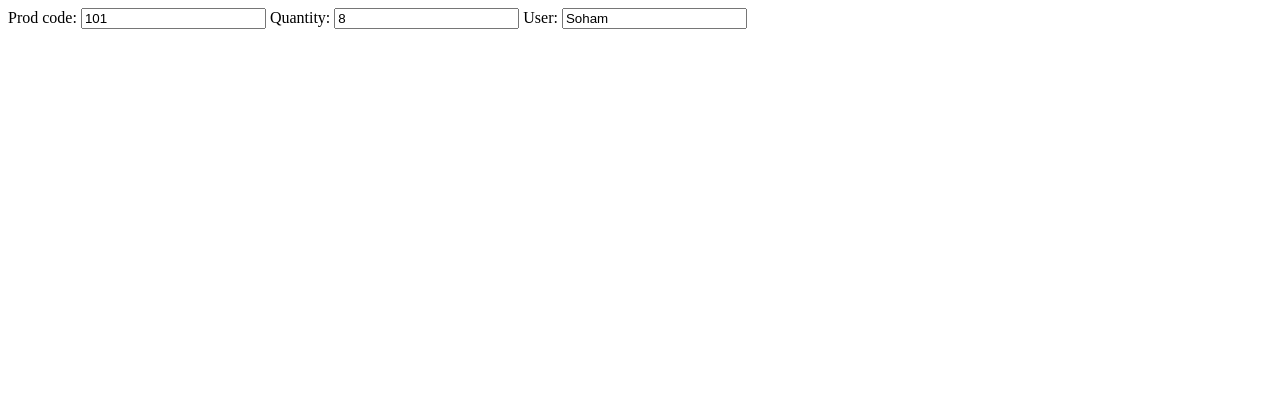
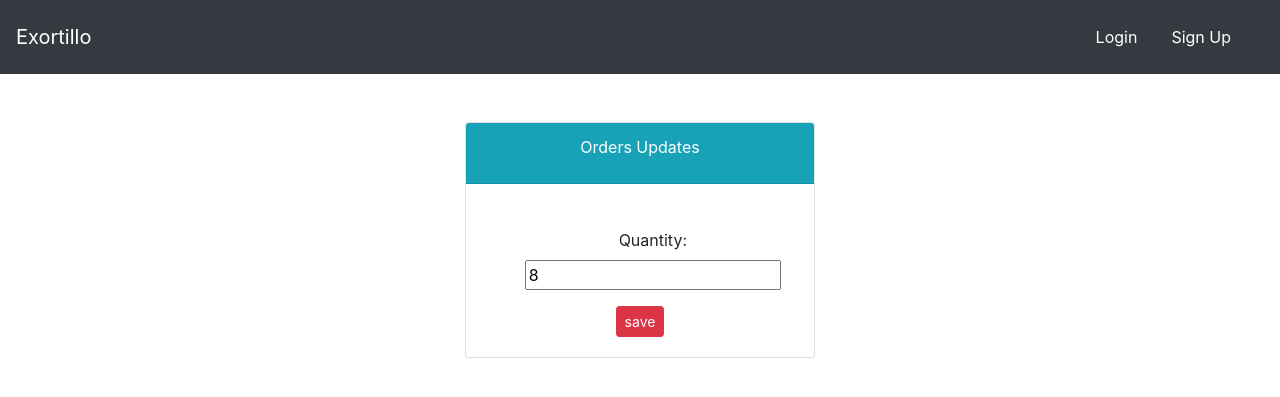
Before and after one commit to sheshmaninigam/Mani, a Django app: page /users/upd_orders/1/1/ in a window 1280 px wide. Shown: the top 397 px of the page. Run offline with Django 4.2, Linux system fonts and the light colour scheme; data comes from the database, SQL or seed files in the repository; both versions use the stored data as it was after the commit.

Commit message:
commit:83

```diff
--- a/users/forms.py
+++ b/users/forms.py
@@ -16,4 +16,4 @@ class RegisterForm(UserCreationForm):
 class CusOrdersUpd(forms.ModelForm):
     class Meta:
         model = CusOrders
-        fields = ["order_id","prod_code","quantity","user"]
+        fields = ["quantity"]
--- a/users/templates/users/orders_upd.html
+++ b/users/templates/users/orders_upd.html
@@ -1 +1,29 @@
-{{ form }}
+{% extends "food/base.html" %}
+
+{% block body %}
+<div class="container" style="text-align: center;">
+    <div class="row">
+        <div class="col-md-4 offset-md-4">
+            <div class="card">
+                <div class="card-header text-white bg-info">
+                    <div class="card-title">
+                        Orders Updates
+                    </div>
+                </div>
+                <div class="card-body">
+                    <form method="Post">
+                        {% csrf_token %}
+
+                        <br><label class="offset-md-1">Quantity: </label><br>
+                        <p class="offset-md-1">{{ form.quantity }}</p>
+
+                        <button  class="btn btn-danger btn-sm" type="submit">save</button>
+                    </form>
+                </div>
+                </div>
+            </div>
+        </div>
+    </div>
+</div>
+
+{% endblock %}
--- a/users/views.py
+++ b/users/views.py
@@ -102,8 +102,13 @@ def update_orders(request,id,upd_order_id):
     context={
         "form":form
     }
-    if form.is_valid():
+    if request.method == "POST":
+        form.instance.order_id = coo.order_id
+        form.instance.prod_code = coo.prod_code
+        form.instance.user = request.user.username
         form.save()
-        return redirect("food:detail",item_id =id)
+        return redirect("food:detail",item_id=id)
+
+
 
     return render(request,"users/orders_upd.html",context)
```
Also changed, not shown: db.sqlite3.
